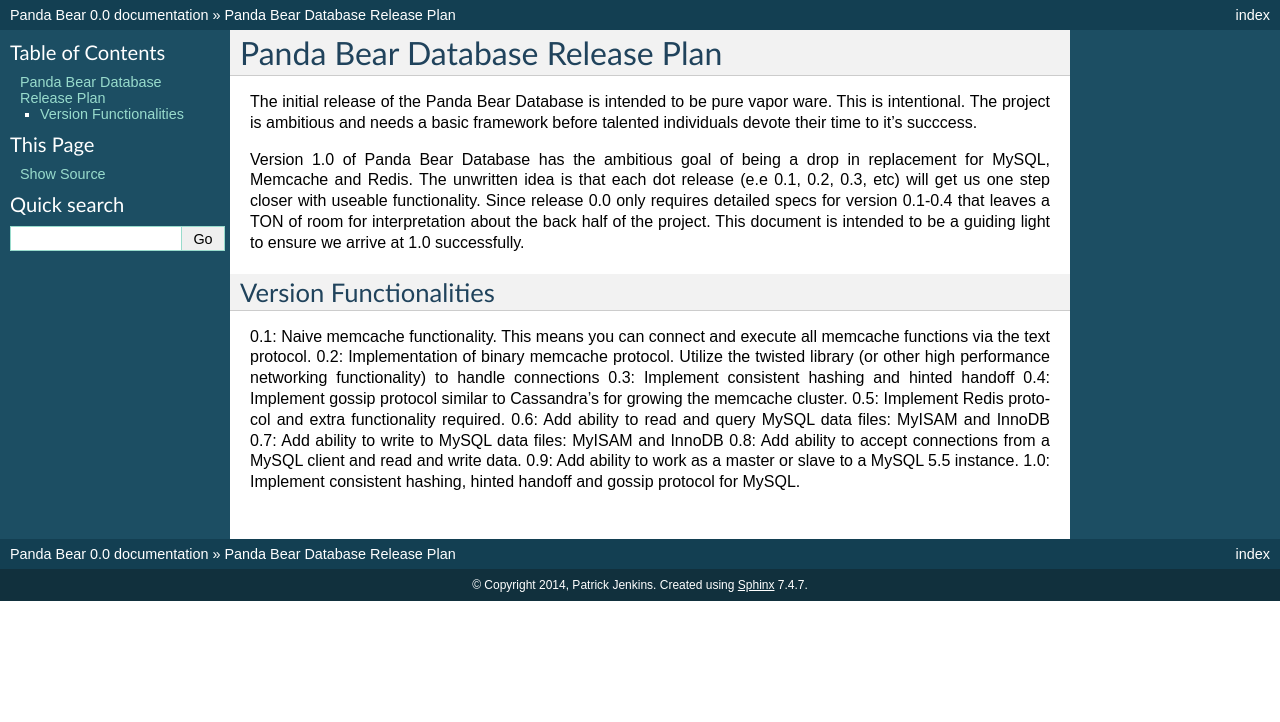
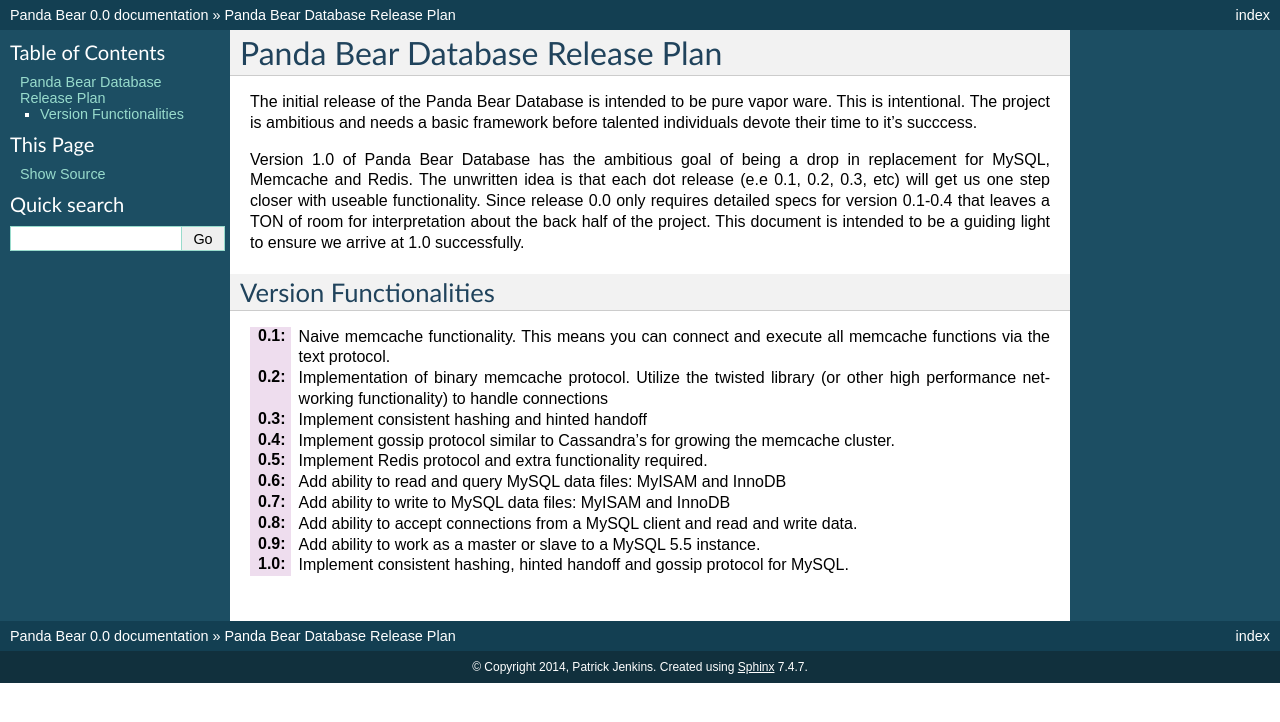
Before and after one commit to patjenk/PandaBear, a Sphinx documentation site: the page built from docs/ReleasePlan.rst, in a window 1280 px wide. Shown: the top 722 px of the page. Built offline with Sphinx 7.4.7, drawn with Linux system fonts in a browser that asks for light colours.

```diff
--- a/docs/ReleasePlan.rst
+++ b/docs/ReleasePlan.rst
@@ -9,13 +9,13 @@ Version 1.0 of Panda Bear Database has the ambitious goal of being a drop in rep
 Version Functionalities
 =======================
 
-0.1: Naive memcache functionality. This means you can connect and execute all memcache functions via the text protocol.
-0.2: Implementation of binary memcache protocol. Utilize the twisted library (or other high performance networking functionality) to handle connections
-0.3: Implement consistent hashing and hinted handoff
-0.4: Implement gossip protocol similar to Cassandra's for growing the memcache cluster.
-0.5: Implement Redis protocol and extra functionality required.
-0.6: Add ability to read and query MySQL data files: MyISAM and InnoDB
-0.7: Add ability to write to MySQL data files: MyISAM and InnoDB
-0.8: Add ability to accept connections from a MySQL client and read and write data.
-0.9: Add ability to work as a master or slave to a MySQL 5.5 instance.
-1.0: Implement consistent hashing, hinted handoff and gossip protocol for MySQL.
+:0.1: Naive memcache functionality. This means you can connect and execute all memcache functions via the text protocol.
+:0.2: Implementation of binary memcache protocol. Utilize the twisted library (or other high performance networking functionality) to handle connections
+:0.3: Implement consistent hashing and hinted handoff
+:0.4: Implement gossip protocol similar to Cassandra's for growing the memcache cluster.
+:0.5: Implement Redis protocol and extra functionality required.
+:0.6: Add ability to read and query MySQL data files: MyISAM and InnoDB
+:0.7: Add ability to write to MySQL data files: MyISAM and InnoDB
+:0.8: Add ability to accept connections from a MySQL client and read and write data.
+:0.9: Add ability to work as a master or slave to a MySQL 5.5 instance.
+:1.0: Implement consistent hashing, hinted handoff and gossip protocol for MySQL.
```
